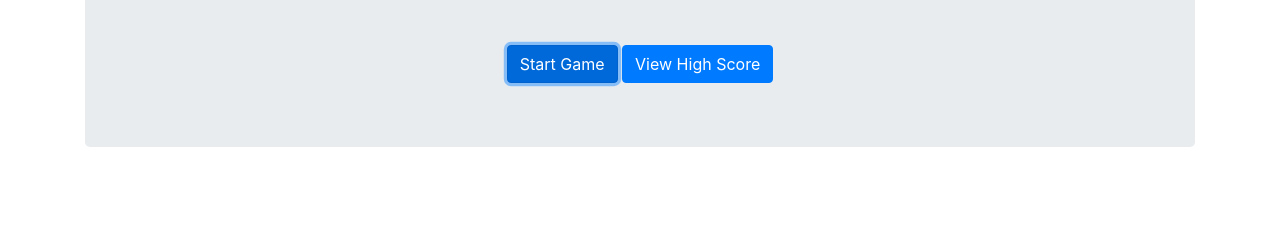
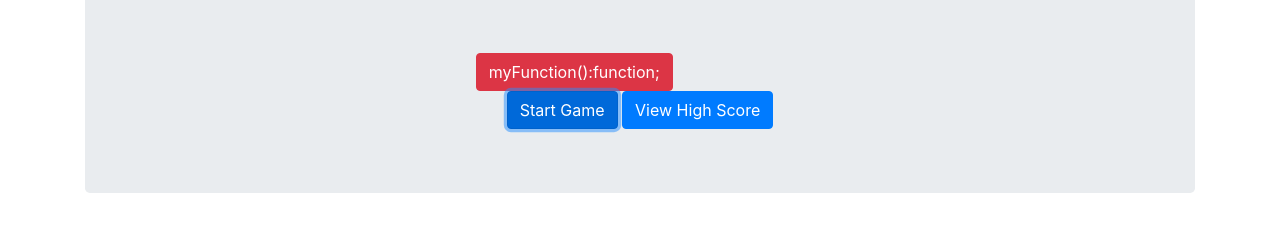
Before and after one commit to jacobdolph/04-web-api-homework, a plain HTML site: page index.html in a window 1280 px wide. Both pictures are taken after a click on the button "Start Game". Shown: the part 339-570 px from the top of the page. Drawn offline with nearby package versions, Linux system fonts and the light colour scheme.

Commit message:
added a timer and started working on the for loop for the questions

```diff
--- a/index.html
+++ b/index.html
@@ -35,6 +35,15 @@
       </div>
       <br>
       <br>
+      <div id="interaction-area">
+        <div class="row">
+          <div class="col-md-4"></div>
+          <div class="col-md-4">
+            <h3 id="quiz-question"></h3>
+            <div id="choice-options"></div>
+          </div>
+          <div class="col-md-4"></div>
+        </div>
         <div class="row">
           <div class="col-md-4"></div>
           <div class="col-md-4" style="text-align: center;">
@@ -42,6 +51,8 @@
             <button type="button" class="btn btn-primary" id="view-highscore">View High Score</button>
           </div>
           <div class="col-md-4"></div>
+        </div>
+      </div>
     </div>
   </div>
   </div>
--- a/javascript/script.js
+++ b/javascript/script.js
@@ -1,7 +1,20 @@
+var buttonEl = document.createElement("button");
+var liEl = document.createElement("li");
+var divEl = document.createElement("div");
+var aEl = document.createElement("a");
+
+
+
 var minutesDisplay = document.querySelector("#minutes");
 var secondsDisplay = document.querySelector("#seconds");
 var startGame = document.querySelector("#start-game");
 var viewScores = document.querySelector("#view-highscore");
+var question = document.querySelector("#quiz-question");
+var options = document.querySelector("#choice-options");
+
+var score = 0;
+
+var gameAreaEl = document.querySelector("#interaction-area");
 
 var totalSeconds = 0;
 var secondsElapsed = 0;
@@ -70,4 +83,29 @@ function stopTimer() {
 }
 
 
+
+
+
+
+startGame.addEventListener("click", function () {
+    for (var i = 0; i < questions.length; i++) {
+
+
+
+        for (var n = 0; n < questions[i].choices.length; n++) {
+            buttonEl.textContent = questions[i].choices[n];
+            buttonEl.setAttribute("class", "btn btn-danger")
+            options.appendChild(buttonEl);
+
+            console.log(questions[i].choices[n]);
+        }
+
+    }
+
+
+
+
+})
+
+
 startGame.addEventListener("click", startTimer);
```
Also changed, not shown: 1 other file. Lines whose indentation alone changed are shown as unchanged.
